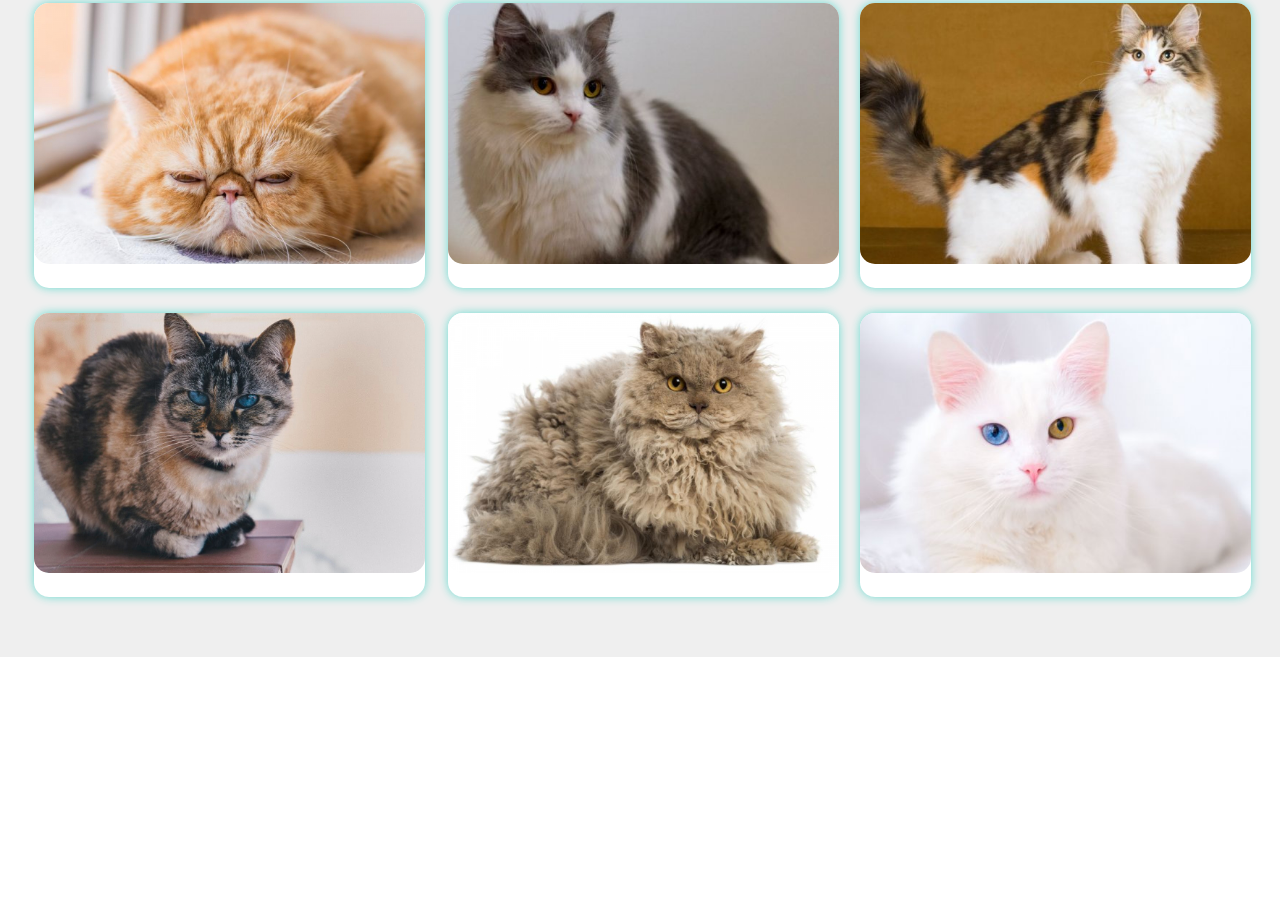
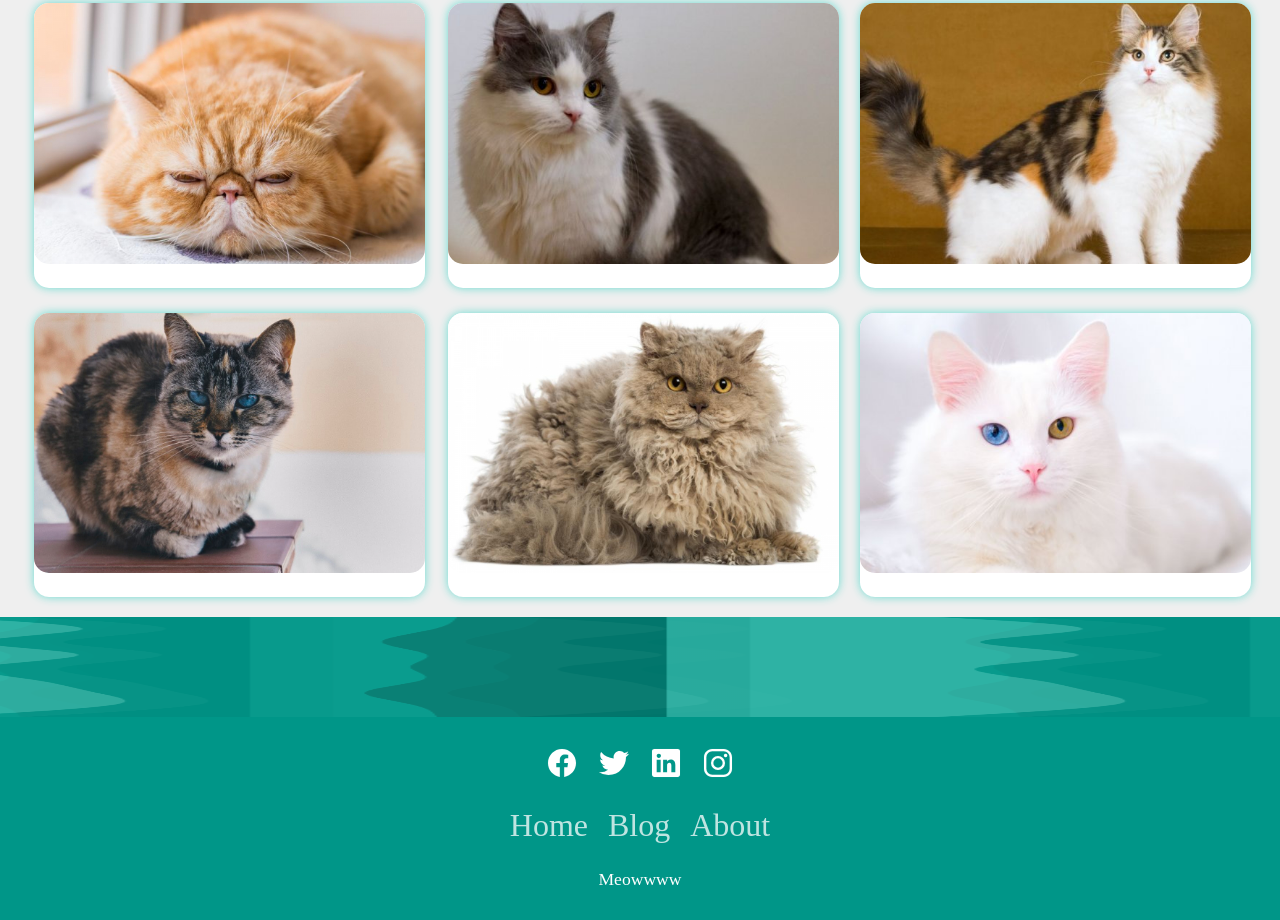
Before and after one commit to Wanjirrru/Octofam, a plain HTML site: page blog.html in a window 1280 px wide. Shown: the part 675-1595 px from the top of the page. Before the commit the page ends 1332 px from the top, so only its background shows below. Drawn offline with nearby package versions, Linux system fonts and the light colour scheme.

Commit message:
added footer

```diff
--- a/blog.css
+++ b/blog.css
@@ -145,3 +145,113 @@ hr{
  bottom: 20%;
  opacity: 1;
 }
+footer{
+    position: relative;
+    width: 100%;
+    background: #009688;
+    min-height: 100px;
+    margin-top: 60px;
+    padding: 20px 50px;
+    display: flex;
+    justify-content: center;
+    align-items: center;
+    flex-direction: column;
+}
+footer .social_icon,
+footer .menu{
+    position: relative;
+    display: flex;
+    justify-content: center;
+    align-items: center;
+    margin: 10px 0;
+    flex-wrap: wrap;
+}
+footer .social_icon li,
+footer .menu li{
+    list-style: none;
+}
+footer .social_icon li a
+{
+    font-size: 2em;
+    color:#fff;
+    margin: 0 10px;
+    display: inline-block;
+    transition: 0.5s;
+}
+footer .social_icon li a:hover
+{
+    transform: translateY(-10px)
+}
+footer .menu li a{
+    font-size: 2em;
+    color:#fff;
+    margin: 0 10px;
+    display: inline-block;
+    text-decoration: none;
+    opacity: 0.75;
+}
+footer .menu li a:hover{
+    opacity: 1;
+}
+footer p{
+    color: #fff;
+    text-align: center;
+    margin-top: 15px;
+    margin-bottom: 10px;
+    font-size: 1.1em;
+}
+footer .wave{
+position: absolute;
+top: -100px;
+left: 0;
+width: 100%;
+height:100px;
+background: url(/images/stacked-waves2-haikei.png);
+background-size: 1000px 100px;
+}
+footer .wave#wave1{
+    z-index: index 1000;
+    opacity: 1;
+    bottom: 0;
+    animation: animateWave 4s linear infinite;
+}
+footer .wave#wave2{
+    z-index: 999;
+    opacity: 0.5;
+    bottom: 10px;
+    animation: animateWave_02 4s linear infinite;
+}
+footer .wave#wave3{
+    z-index: index 1000;
+    opacity: 0.2;
+    bottom: 15px;
+    animation: animateWave 3s linear infinite;
+}
+footer .wave#wave4{
+    z-index: 999;
+    opacity: 0.7;
+    bottom: 20px;
+    animation: animateWave_02 3s linear infinite;
+}
+@keyframes animateWave
+{
+    0%
+    {
+        background-position-x: 1000px;
+    }
+    100%
+    {
+        background-position-x:0px;
+    }
+}
+@keyframes animateWave_02
+{
+    0%
+    {
+        background-position-x:0px;
+    }
+    100%
+    {
+        background-position-x:1000px;
+    }
+}
--- a/blog.html
+++ b/blog.html
@@ -189,4 +189,28 @@
         </div>
     </section>
 </body>
+<footer>
+    <div class="waves">
+        <div class="wave" id="wave1"></div>
+        <div class="wave" id="wave2"></div>
+        <div class="wave" id="wave3"></div>
+        <div class="wave" id="wave4"></div>
+    </div>
+    <ul class="social_icon">
+        <li><a href=""><ion-icon name="logo-facebook"></ion-icon></a></li>
+        <li><a href=""><ion-icon name="logo-twitter"></ion-icon></a></li>
+        <li><a href=""><ion-icon name="logo-linkedin"></ion-icon></a></li>
+        <li><a href=""><ion-icon name="logo-instagram"></ion-icon></a></li>
+    </ul>
+    <ul>
+        <ul class="menu">
+            <li><a href="">Home</a></li>
+            <li><a href="">Blog</a></li>
+            <li><a href="">About</a></li>
+        </ul>
+    </ul>
+    <p>Meowwww</p>
+</footer>
+<script type="module" src="https://unpkg.com/ionicons@7.1.0/dist/ionicons/ionicons.esm.js"></script>
+<script nomodule src="https://unpkg.com/ionicons@7.1.0/dist/ionicons/ionicons.js"></script>
 </html>
```
Also changed, not shown: images/stacked-waves2-haikei.png (added), images/wave.png (added).
